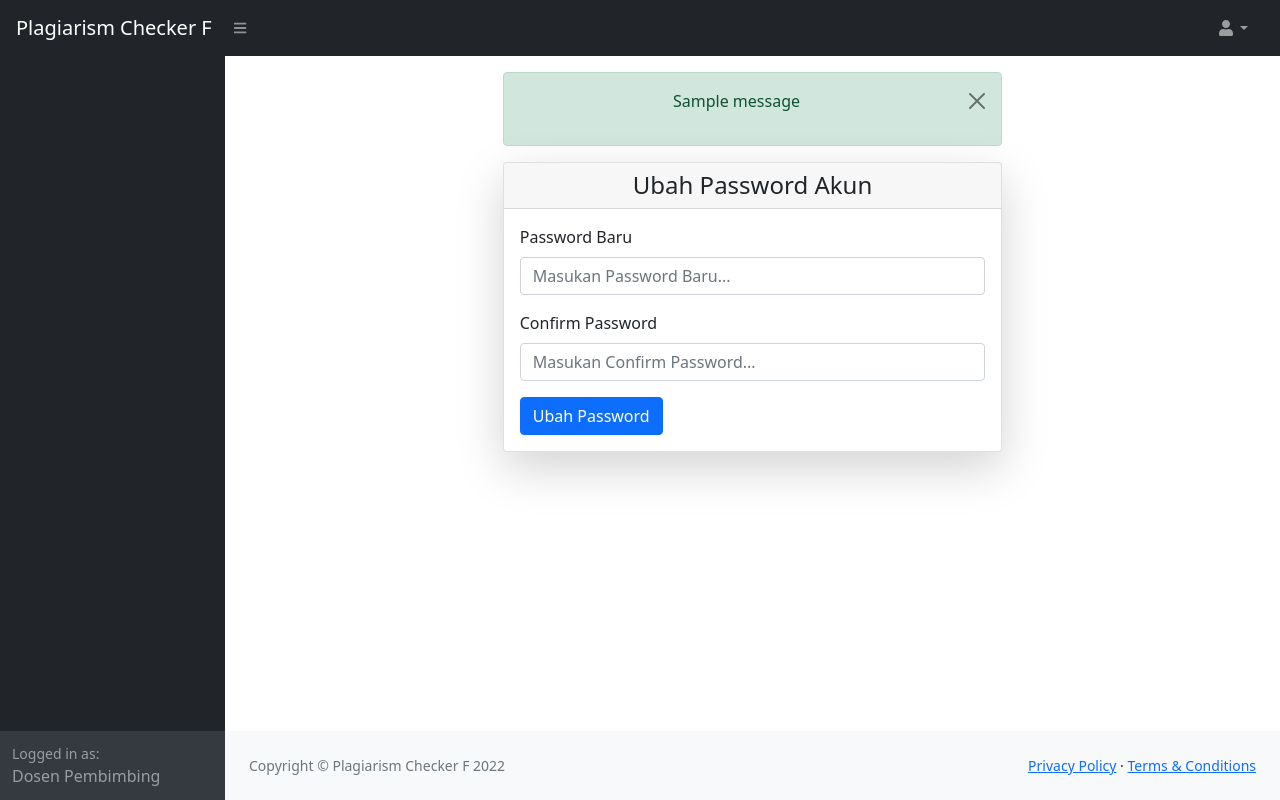
After one commit to Febrianto752/Plagiarism-Checker-T, a Django app: a page that uses templates/mahasiswa/ubah_password.html in a window 1280 px wide. The commit adds this page. Run offline with Django 4.2, Linux system fonts and the light colour scheme; tables that the repository leaves empty hold one stand-in row (values such as "Sample post"); one stand-in notice (Sample message) is shown; some libraries are stand-ins or nearby versions.

Commit message:
add ubah password feature

```diff
--- a/mahasiswa/urls.py
+++ b/mahasiswa/urls.py
@@ -1,5 +1,5 @@
 from django.urls import path
-from .views import DaftarMahasiswa, ShowReport, Tambah, Profile, UbahProfile, Hapus, Login, Dashboard, CekPlagiarisme, UploadSkripsi, Logout
+from .views import DaftarMahasiswa, ShowReport, Tambah, Profile, UbahPassword, UbahProfile, Hapus, Login, Dashboard, CekPlagiarisme, UploadSkripsi, Logout
 
 
 urlpatterns = [
@@ -10,12 +10,17 @@ urlpatterns = [
 
   # access admin
   path('tambah/', Tambah.as_view(), name='tambah'),
-  path('profile/<str:npm>/', Profile.as_view(), name='profile'),
+
   path('ubah/<str:npm>/', UbahProfile.as_view(), name='ubah_profile'),
   path('hapus/<str:npm>/', Hapus.as_view(), name='hapus'),
+  # <==
+
+  # access admin and mahasiswa
+  path('profile/<str:npm>/', Profile.as_view(), name='profile'),
   # <==
 
   path('<str:npm>/cek_plagiarisme/', CekPlagiarisme.as_view(), name='cek_plagiarisme'),
   path('<str:npm>/upload/', UploadSkripsi.as_view(), name='upload_skripsi'),
   path('<str:npm>/report/', ShowReport.as_view(), name='report_plagiarism'),
+  path('<str:npm>/ubah_password/', UbahPassword.as_view(), name='ubah_password'),
 ]
--- a/mahasiswa/views.py
+++ b/mahasiswa/views.py
@@ -222,3 +222,23 @@ class ShowReport(View):
     }
 
     return render(self.request, self.template_name, context)
+
+class UbahPassword(View):
+  template_name = 'mahasiswa/ubah_password.html'
+  context = {
+    'title': 'ubah password'
+  }
+  def get(self, *args, **kwargs):
+    return render(self.request, self.template_name, self.context)
+
+  def post(self, *args, **kwargs):
+    password = self.request.POST['password']
+    confirm_password = self.request.POST['confirm_password']
+
+    if password != confirm_password:
+      messages.error(self.request, 'password and confirm password dont match!')
+      return redirect('mahasiswa:ubah_password', kwargs['npm'])
+
+    Mahasiswa.objects.filter(npm=kwargs['npm']).update(password=password)
+    messages.success(self.request, 'berhasil mengubah password akun')
+    return redirect('mahasiswa:profile', kwargs['npm'])
--- a/templates/mahasiswa/report.html
+++ b/templates/mahasiswa/report.html
@@ -137,7 +137,7 @@
   const scoreSimiliarityElem = document.getElementById('scoreSimiliarity')
   const wrapperBtnCetak = document.getElementById('wrapper-btn-cetak')
   let contentBtnCetak =
-    `<button type="button" class="btn btn-primary" id="cetak" onclick="getPDF()">Cetak</button>`
+    `<button type="button" class="btn btn-primary" id="cetak" onclick="generatePDF()">Cetak</button>`
 
   const btnShowDetailPlagiarismElem = document.getElementById('btnShowDetailPlagiarism')
   const wrapperLinkDetailPlagiarismElem = document.getElementById('wrapper-links-detail-plagiarism')
@@ -256,7 +256,7 @@
 
     })
 
-  function getPDF() {
+  function generatePDF() {
     const reportElem = document.getElementById('report')
 
     const element = document.createElement('div')
--- /dev/null
+++ b/templates/mahasiswa/ubah_password.html
@@ -0,0 +1,62 @@
+{% extends 'admin_page_template.html' %}
+
+
+{% block content %}
+
+
+
+<div class="row justify-content-center">
+  <div class="col-sm-8 col-lg-6">
+
+    {% if messages %}
+    <ul class="messages p-0 text-center">
+      {% for message in messages %}
+
+      {% if message.tags == 'success' %}
+      <div class="alert alert-success alert-dismissible fade show" role="alert">
+        <p>{{ message }}</p>
+        <button type="button" class="btn-close" data-bs-dismiss="alert" aria-label="Close"></button>
+      </div>
+      {% elif message.tags == 'error' %}
+      <div class="alert alert-warning alert-dismissible fade show" role="alert">
+        <p>{{ message }}</p>
+        <button type="button" class="btn-close" data-bs-dismiss="alert" aria-label="Close"></button>
+      </div>
+      {% else %}
+      <div class="alert alert-warning alert-dismissible fade show" role="alert">
+        <p>{{ message }}</p>
+        <button type="button" class="btn-close" data-bs-dismiss="alert" aria-label="Close"></button>
+      </div>
+      {% endif %}
+
+      {% endfor %}
+    </ul>
+    {% endif %}
+
+    <div class="card shadow-lg">
+      <h4 class="card-header text-center">Ubah Password Akun</h4>
+      <div class="card-body">
+
+        <form action="" method="post">
+          {% csrf_token %}
+          <div class="mb-3">
+            <label for="password" class="form-label">Password Baru</label>
+            <input type="password" class="form-control" id="password" name="password"
+              placeholder="Masukan Password Baru..." required>
+          </div>
+          <div class="mb-3">
+            <label for="confirm_password" class="form-label">Confirm Password</label>
+            <input type="password" class="form-control" id="confirm_password" name="confirm_password"
+              placeholder="Masukan Confirm Password..." required>
+          </div>
+
+          <button class="btn btn-primary">Ubah Password</button>
+        </form>
+
+
+
+      </div>
+    </div>
+  </div>
+</div>
+{% endblock content %}
```
Also changed, not shown: templates/mahasiswa/profile.html (+27 -1 lines).
